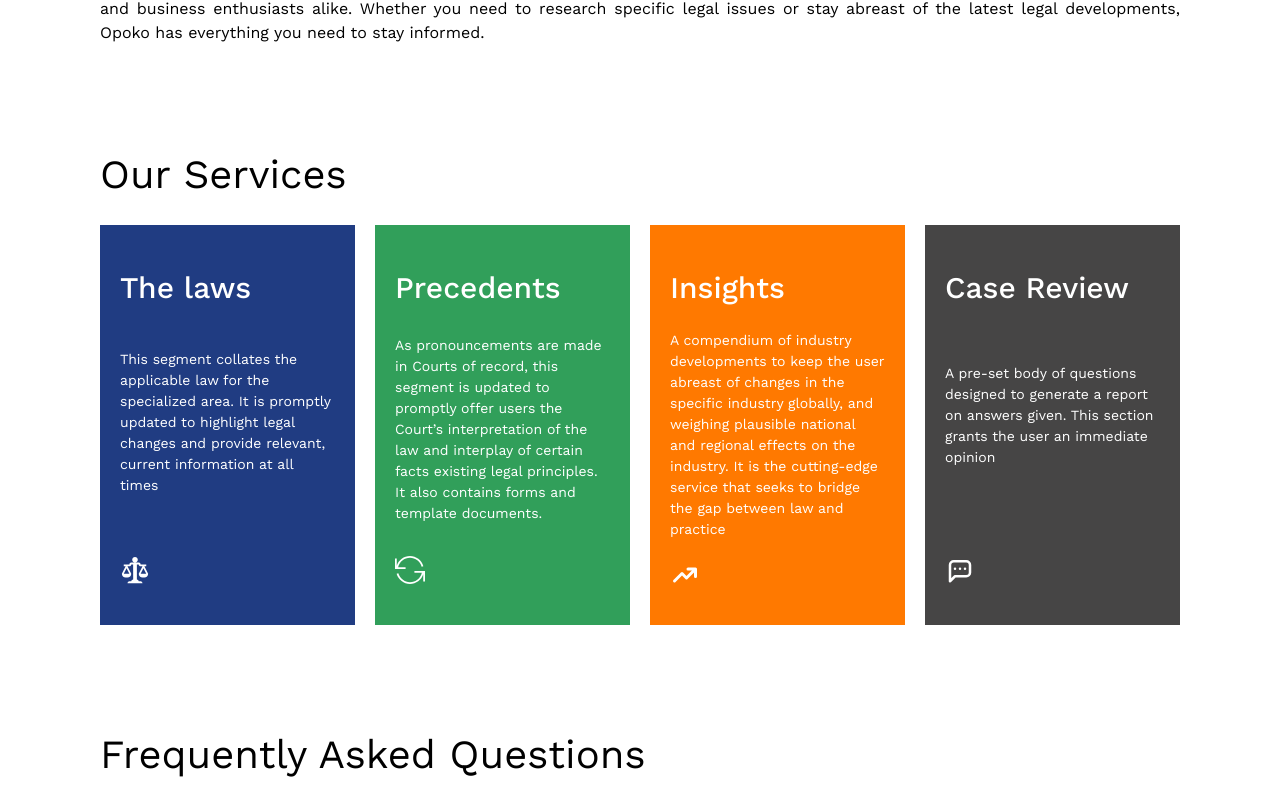
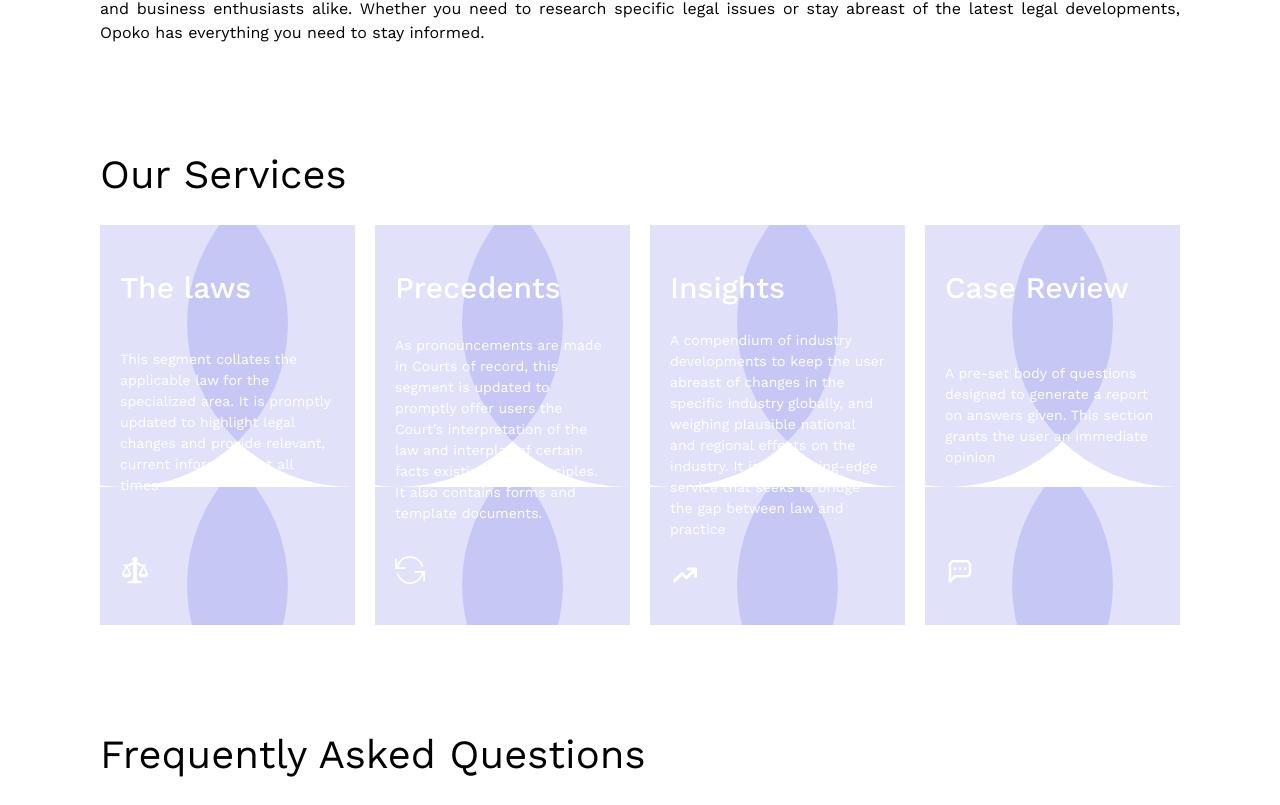
Before and after one commit to Niscolinx/opoko, a React (Vite) app: page /about-us in a window 1280 px wide. Shown: the part 481-1286 px from the top of the page. Built offline with nearby package versions, Linux system fonts and the light colour scheme.

Commit message:
working on about us

```diff
--- a/index.html
+++ b/index.html
@@ -4,7 +4,7 @@
     <meta charset="UTF-8" />
     <meta name="viewport" content="width=device-width, initial-scale=1.0" />
     <title>Opoko</title>
-    <link rel="shortcut icon" type="image/x-icon" href="favicon.ico">
+    <link rel="icon" type="image/x-icon" href="/public/favicon.ico">
     <link rel="preconnect" href="https://fonts.googleapis.com">
     <link rel="preconnect" href="https://fonts.gstatic.com" crossorigin>
     <link href="https://fonts.googleapis.com/css2?family=Work+Sans:wght@300;400;500;600;700&display=swap" rel="stylesheet">
--- a/src/pages/AboutUs.tsx
+++ b/src/pages/AboutUs.tsx
@@ -14,6 +14,9 @@ export const Card = ({ title, description, Icon, bgColor }: Required<Card>) => {
   return (
     <div
       className={`h-[40rem] max-w-[27rem] grid gap-8 justify-start  text-white px-[2rem] py-[4rem] ${bgColor}`}
+      style={{
+        background: `url(/asset/cardBg.svg)`
+      }}
     >
       <p className="font-medium text-[3rem]">{title}</p>
       <p className="text-[1.4rem] ">{description}</p>
```
Also changed, not shown: 1 other file (tests, documents, lock files or other folders).
